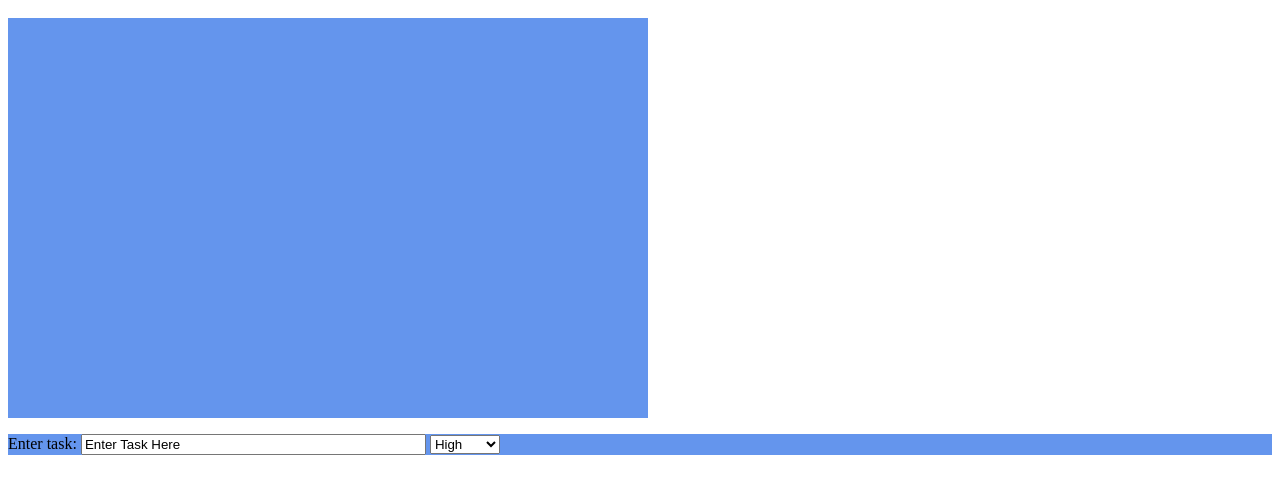
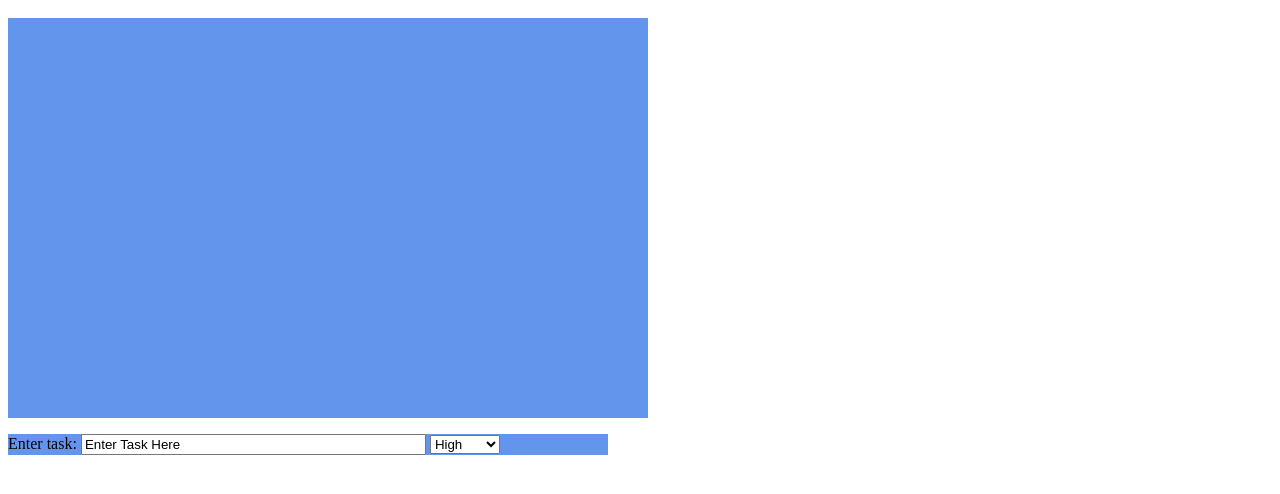
Before and after one commit to doumce01/doumce01.github.io, a plain HTML site: page finaltodo.html in a window 1280 px wide. Shown: the part 48-542 px from the top of the page. Drawn offline with Linux system fonts and the light colour scheme.

Commit message:
Update finaltodo.css

```diff
--- a/finaltodo.css
+++ b/finaltodo.css
@@ -4,6 +4,6 @@ ul {
   background-color: CornflowerBlue;
 }
 section {
-  width: 600 px;
+  width: 600px;
   background-color: CornflowerBlue;
 }
```
